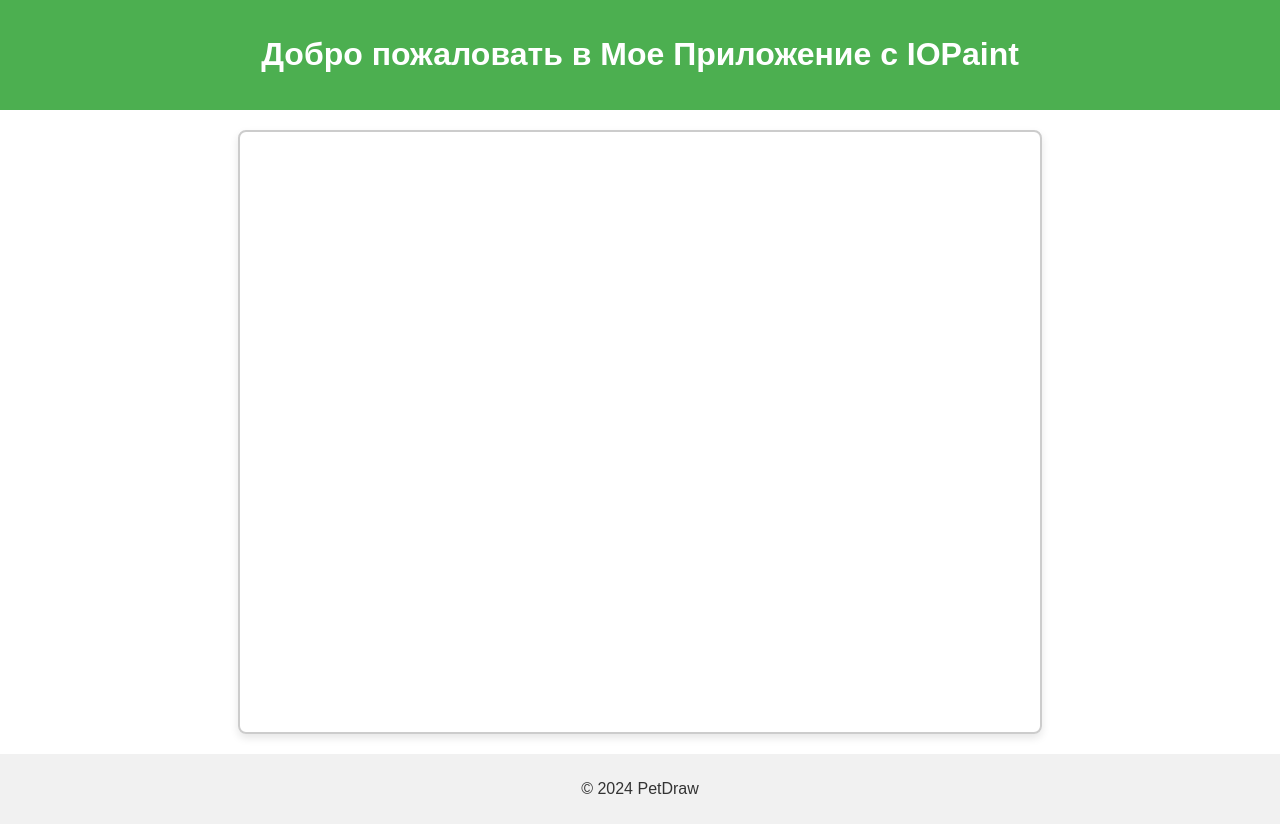
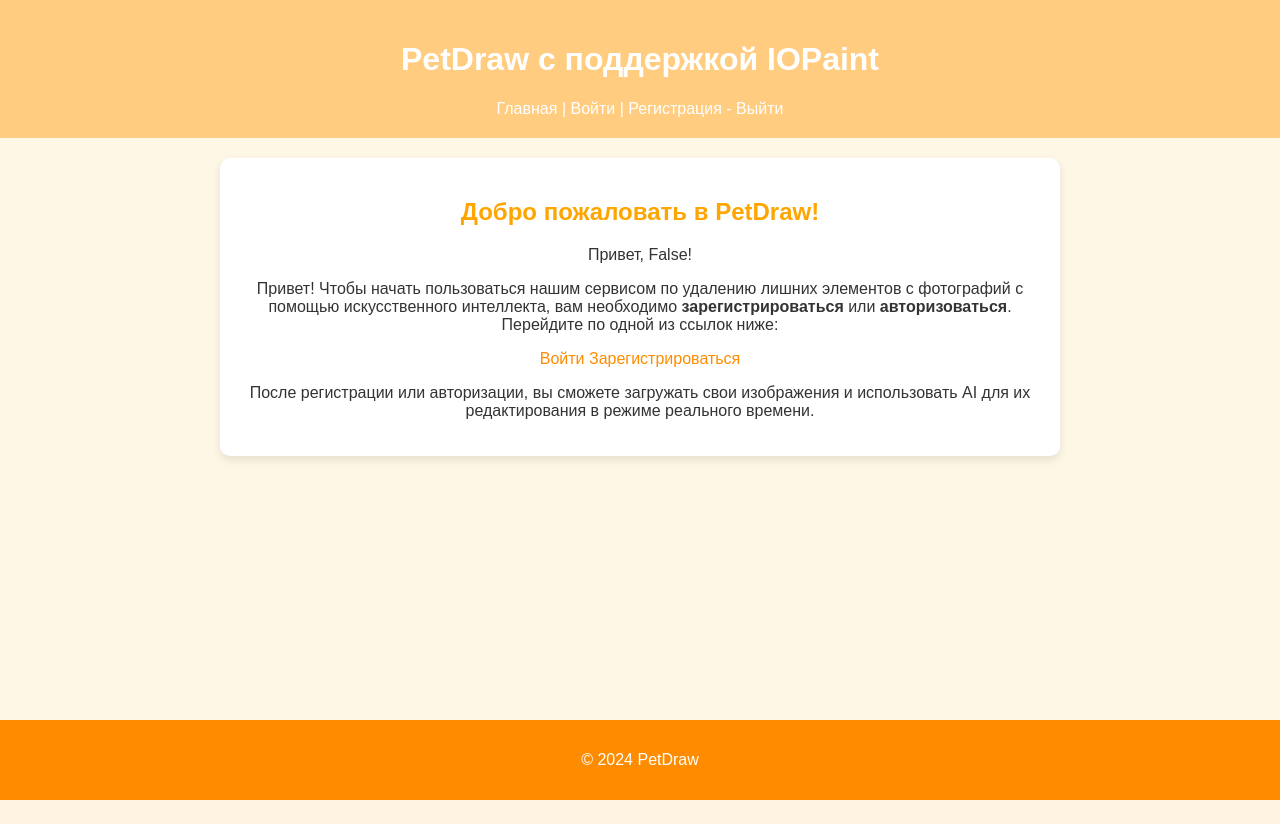
Before and after one commit to Kolhun/PetDraw, a Django app: page /main/ in a window 1280 px wide. After the commit the page ends 800 px from the top, so only its background shows below. Run offline with Django 5.2, Linux system fonts and the light colour scheme.

Commit message:
More fixed bugs, added main materials

```diff
--- a/petdraw/main/urls.py
+++ b/petdraw/main/urls.py
@@ -3,4 +3,7 @@ from . import views
 
 urlpatterns = [
     path('', views.home, name='home'),
+    path('logout', views.log_out, name='logout'),
+    path('login', views.log_in, name='login'),
+    path('register', views.sign_up_by_html, name='register'),
 ]
--- a/petdraw/main/views.py
+++ b/petdraw/main/views.py
@@ -1,5 +1,118 @@
-from django.shortcuts import render
+
+from django.shortcuts import render, redirect
+from django.views.generic import TemplateView
+from django.http import HttpResponse, HttpResponseNotFound
+from .forms import UserRegister
+from django.contrib.auth import authenticate, login, logout
+from .models import *
 
 
 def home(request):
-    return render(request, 'main/home.html')
+    return render(request, 'home.html')
+
+
+
+def index(request):
+    byers = Users.objects.all()
+    context = {
+        "Users": byers,
+    }
+    return render(request, 'four_task/index.html', context)
+
+
+def sign_up_by_html(request):
+    info = {}
+    message = ""
+
+    if request.method == 'POST':
+        form = UserRegister(request.POST)
+        if form.is_valid():
+            name = request.POST.get('name', '').strip()
+            password = request.POST.get('password', '').strip()
+            repeat_password = request.POST.get('repeat_password', '').strip()
+            age = request.POST.get('age', '').strip()
+
+            if not name or len(name) > 30:
+                info['error'] = 'Некорректный логин'
+            elif not password or len(password) < 8:
+                info['error'] = 'Пароль должен содержать не менее 8 символов'
+            elif password != repeat_password:
+                info['error'] = 'Пароли не совпадают'
+            elif not age.isdigit() or int(age) < 18:
+                info['error'] = 'Вы должны быть старше 18'
+            elif Users.objects.filter(name=name).exists():
+                info['error'] = 'Пользователь с таким именем уже существует'
+            else:
+                #user = Users.objects.create(name=name, password=password, age=age)
+                user = Users(name=name, age=age, balance=10)
+                user.set_password(password)
+                user.save()
+                message = f"Приветствуем, {name}! Регистрация успешна завершена."
+                user = authenticate(username=user.name, password=user.password)
+                info['user'] = user
+                print(f"user {user}")
+                if user is not None:
+                    login(request, user)
+    else:
+        form = UserRegister()
+    info['form'] = form
+    users = Users.objects.all()
+    if message:
+        info['message'] = message
+    return render(request, 'registration.html', context=info)
+
+
+# def sign_up_by_django(request):
+#     info = {}
+#     message = ''
+#
+#     if request.method == 'POST':
+#         form = BuyerForms(request.POST)
+#         if form.is_valid():
+#             name = form.cleaned_data['name']
+#             # password = form.cleaned_data['password']
+#             # repeat_password = form.cleaned_data['repeat_password']
+#             age = form.cleaned_data['age']
+#
+#             if age < 18:
+#                 info['error'] = 'Вы должны быть старше 18'
+#             elif Buyer.objects.filter(name=name).exists():
+#                 info['error'] = 'Пользователь уже существует'
+#             else:
+#                 Buyer.objects.create(name=name, age=age)
+#                 message = f"Приветствуем, {name}!"
+#         else:
+#             info['error'] = 'Некорректные данные формы'
+#     else:
+#         form = BuyerForms()
+#
+#     info['form'] = form
+#     byers = Buyer.objects.all()
+#     info['Buyer'] = byers
+#     if message:
+#         info['message'] = message
+#     return render(request, 'four_task/registration_page.html', info)
+
+def log_in(request):
+    error = None
+    if request.method == 'POST':
+        username = request.POST['name']
+        password = request.POST['password']
+        user = authenticate(request, username=username, password=password)
+
+        print(f"user {user}, name {username}, password {password}")
+
+        if user is not None:
+            login(request, user)
+            return redirect('home')
+        else:
+            error = "Неверное имя пользователя или пароль"
+
+    return render(request, 'login.html', {'error': error})
+
+def log_out(request):
+    logout(request)
+    return redirect('/main')
+
+def return_to_home(request):
+    return redirect('/main')
--- a/petdraw/manage.py
+++ b/petdraw/manage.py
@@ -3,6 +3,9 @@
 import os
 import sys
 
+
+# python manage.py makemigrations
+# python manage.py migrate
 #python manage.py runserver
 #iopaint start --model=lama --device=cpu --port=8080
 def main():
--- a/petdraw/petdraw/urls.py
+++ b/petdraw/petdraw/urls.py
@@ -1,24 +1,13 @@
-"""
-URL configuration for petdraw project.
 
-The `urlpatterns` list routes URLs to views. For more information please see:
-    https://docs.djangoproject.com/en/5.1/topics/http/urls/
-Examples:
-Function views
-    1. Add an import:  from my_app import views
-    2. Add a URL to urlpatterns:  path('', views.home, name='home')
-Class-based views
-    1. Add an import:  from other_app.views import Home
-    2. Add a URL to urlpatterns:  path('', Home.as_view(), name='home')
-Including another URLconf
-    1. Import the include() function: from django.urls import include, path
-    2. Add a URL to urlpatterns:  path('blog/', include('blog.urls'))
-"""
 from django.contrib import admin
 from django.urls import path, include
+from django.shortcuts import redirect
+
+from . import views
 
 
 urlpatterns = [
     path('admin/', admin.site.urls),
     path('main/', include('main.urls')),
+    path('', views.redirect_to_home, name='redirect_to_home'),
 ]
--- /dev/null
+++ b/petdraw/petdraw/views.py
@@ -0,0 +1,5 @@
+from django.shortcuts import redirect
+
+
+def redirect_to_home(request):
+    return redirect("/main")
--- a/petdraw/static/css/styles.css
+++ b/petdraw/static/css/styles.css
@@ -1,50 +1,199 @@
+/* Общие настройки для всей страницы */
 body {
-    font-family: Arial, sans-serif;
+    background-color: #fff7e6; /* Светло-желтый фон */
+    color: #333; /* Темный текст */
+    font-family: 'Arial', sans-serif;
     margin: 0;
     padding: 0;
     display: flex;
     flex-direction: column;
-    height: 100vh;
+    min-height: 100vh;
 }
 
+
+/* Стили для header */
 header {
-    background-color: #4CAF50;
+    background-color: #ffcc80;
+    padding: 20px 0;
+    text-align: center;
+    color: #fff;
+}
+header a {
     color: white;
-    padding: 15px;
+    text-decoration: none;
+}
+
+header a:hover {
+    text-decoration: underline;
+}
+
+/* Навигация */
+nav {
+    background-color: #ff8c00;
     text-align: center;
 }
 
+nav a {
+    color: white;
+    margin: 0 15px;
+    text-decoration: none;
+    font-weight: bold;
+}
+
+nav a:hover {
+    text-decoration: underline;
+}
+
+/* Основной контент */
 main {
-    flex: 1;
-    display: flex;
-    justify-content: center;
-    align-items: center;
-    padding: 20px; /* Уменьшил отступ для более компактного расположения */
+    flex: 1; /* Контент растягивается */
+    padding: 20px;
+}
+
+
+/* Стили для footer */
+footer {
+    background-color: #ff8c00;
+    color: white;
+    text-align: center;
+    padding: 15px 0;
+}
+
+/* Центрирование основного контента */
+.container {
+    max-width: 800px;
+    margin: 0 auto;
+    padding: 20px;
+    background-color: #ffffff;
+    box-shadow: 0px 4px 8px rgba(0, 0, 0, 0.1);
+    border-radius: 10px;
+    text-align: center; /* Центрирование содержимого */
+}
+
+/* Заголовки */
+h1, h2, h3 {
+    color: #ffa500;
+}
+
+/* Стили для форм */
+form {
+    margin-top: 20px;
+}
+
+label {
+    display: block;
+    margin-bottom: 8px;
+    font-weight: bold;
+    color: #ff8c00;
+}
+
+input[type="text"], input[type="password"], input[type="number"], textarea {
+    width: 100%;
+    padding: 10px;
+    margin-bottom: 20px;
+    border: 1px solid #ccc;
+    border-radius: 5px;
     box-sizing: border-box;
 }
 
-.iopaint-container {
-    width: 800px; /* Задаем ширину 800px */
-    height: 600px; /* Задаем высоту 600px */
-    border: 2px solid #ccc;
-    border-radius: 8px;
-    overflow: hidden;
-    box-shadow: 0 4px 8px rgba(0, 0, 0, 0.1);
+.success-message {
+    color: green;
 }
 
-footer {
-    background-color: #f1f1f1;
-    color: #333;
-    text-align: center;
-    padding: 10px;
+.error-message {
+    color: red;
+    size: 14px;
 }
 
-@media (max-width: 768px) {
-    main {
-        padding: 10px; /* Уменьшенный отступ для мобильных устройств */
-    }
-    .iopaint-container {
-        width: 100%; /* Полная ширина для мобильных устройств */
-        height: 400px; /* Высота 400px для мобильных устройств */
-    }
+
+input[type="submit"] {
+    background-color: #ffa500;
+    color: white;
+    padding: 10px 20px;
+    border: none;
+    border-radius: 5px;
+    cursor: pointer;
 }
+
+input[type="submit"]:hover {
+    background-color: #ff8c00;
+}
+
+/* Стили для ссылок */
+a {
+    color: #ff8c00;
+    text-decoration: none;
+}
+
+a:hover {
+    text-decoration: underline;
+}
+
+/* Центрирование формы регистрации и авторизации */
+.registration-container, .login-container {
+    margin: 0 auto;
+    padding: 40px;
+    background-color: #fff;
+    border: 1px solid #eee;
+    border-radius: 10px;
+    box-shadow: 0px 4px 8px rgba(0, 0, 0, 0.1);
+    width: 100%;
+    max-width: 400px;
+}
+.main-container {
+    margin: 0 auto;
+    padding: 40px;
+    background-color: #fff;
+    border: 1px solid #eee;
+    border-radius: 10px;
+    box-shadow: 0px 4px 8px rgba(0, 0, 0, 0.1);
+    width: 100%;
+    max-width: 400px;
+}
+
+.registration-container h2, .login-container h2 {
+    margin-bottom: 20px;
+    color: #ff8c00;
+}
+
+button {
+    background-color: #ffa500; /* Оранжевый фон */
+    color: white; /* Белый текст */
+    padding: 10px 20px;
+    border: none;
+    border-radius: 5px;
+    cursor: pointer;
+    font-size: 16px;
+    font-weight: bold;
+    transition: background-color 0.3s ease; /* Анимация смены фона */
+}
+
+/* Стиль кнопки при наведении */
+button:hover {
+    background-color: #ff8c00; /* Темно-оранжевый при наведении */
+}
+
+/* Стиль для неактивных кнопок */
+button:disabled {
+    background-color: #cccccc; /* Серый цвет для отключенной кнопки */
+    cursor: not-allowed;
+    color: #666666; /* Темно-серый текст */
+}
+
+/* Контейнеры по бокам страницы */
+.left-side, .right-side {
+    position: fixed;
+    top: 0;
+    width: 15%;
+    height: 100%;
+    background-color: #ffcc80;
+    z-index: -1;
+}
+
+.left-side {
+    left: 0;
+}
+
+.right-side {
+    right: 0;
+}
--- /dev/null
+++ b/petdraw/templates/back.html
@@ -0,0 +1,35 @@
+<!DOCTYPE html>
+<html lang="ru">
+<head>
+    <meta charset="UTF-8">
+    <title>{% block title %}{% endblock %}</title>
+    {% load static %}
+    <link rel="stylesheet" href="{% static 'css/styles.css' %}">
+</head>
+<body>
+    <header>
+        <h1 style="color: white">PetDraw с поддержкой IOPaint</h1>
+        <div class="auth-links">
+            <a href="{% url 'home' %}" class="button">Главная</a>
+            <span>|</span>
+            <a href="{% url 'login' %}" class="button">Войти</a>
+            <span>|</span>
+            <a href="{% url 'register' %}" class="button">Регистрация</a>
+            <span>-</span>
+            <a href="{% url 'logout' %}" class="button">Выйти</a>
+        </div>
+        {% if user.is_authenticated %}
+            <p>{{ user.username }} | {{ user.balance }}</p>
+        {% endif %}
+    </header>
+    <nav></nav>
+    <aside></aside>
+    <main>
+        {% block content %}
+        {% endblock %}
+    </main>
+    <footer>
+        <p>&copy; 2024 PetDraw</p>
+    </footer>
+</body>
+</html>
--- /dev/null
+++ b/petdraw/templates/home.html
@@ -0,0 +1,31 @@
+{% extends "back.html" %}
+
+{% block title %}PetDraw | Главная страница{% endblock %}
+
+{% block content %}
+<div class="container">
+    <h2>Добро пожаловать в PetDraw!</h2>
+    {% if user.is_authenticated %}
+        <p>Привет, {{ user.username }}!</p>
+        <a href="{% url 'logout' %}" class="button">Выйти</a>
+        <div class="iopaint-container">
+            <iframe src="http://localhost:8080/" title="IOPaint Canvas" width="800px" height="600px" frameborder="0"></iframe>
+        </div>
+    {% else %}
+        <p>Привет, {{ user.is_authenticated }}!</p>
+        <p>
+            Привет! Чтобы начать пользоваться нашим сервисом по удалению лишних элементов с фотографий с помощью искусственного интеллекта,
+            вам необходимо <strong>зарегистрироваться</strong> или <strong>авторизоваться</strong>. Перейдите по одной из ссылок ниже:
+        </p>
+
+        <div class="auth-links">
+            <a href="{% url 'login' %}" class="button">Войти</a>
+            <a href="{% url 'register' %}" class="button">Зарегистрироваться</a>
+        </div>
+
+        <p>
+            После регистрации или авторизации, вы сможете загружать свои изображения и использовать AI для их редактирования в режиме реального времени.
+        </p>
+    {% endif %}
+</div>
+{% endblock %}
--- a/petdraw/templates/main/home.html
+++ /dev/null
@@ -1,24 +0,0 @@
-<!-- main/templates/main/home.html -->
-
-<!DOCTYPE html>
-<html lang="ru">
-<head>
-    <meta charset="UTF-8">
-    <title>Мое Приложение с IOPaint</title>
-    {% load static %}  <!-- Добавьте эту строку -->
-    <link rel="stylesheet" href="{% static 'css/styles.css' %}">  <!-- Правильный путь к вашему CSS -->
-</head>
-<body>
-    <header>
-        <h1>Добро пожаловать в Мое Приложение с IOPaint</h1>
-    </header>
-    <main>
-        <div class="iopaint-container">
-            <iframe src="http://localhost:8080/" title="IOPaint Canvas" width=800px height=600px frameborder="0"></iframe>
-        </div>
-    </main>
-    <footer>
-        <p>&copy; 2024 PetDraw</p>
-    </footer>
-</body>
-</html>
```
Also changed, not shown: petdraw/input.py (added, +11 -0 lines), petdraw/main/admin.py (+6 -2 lines), petdraw/main/forms.py (added, +27 -0 lines), petdraw/main/models.py (+23 -4 lines), petdraw/templates/login.html (added, +31 -0 lines), petdraw/templates/registration.html (added, +51 -0 lines), petdraw/db.sqlite3.
